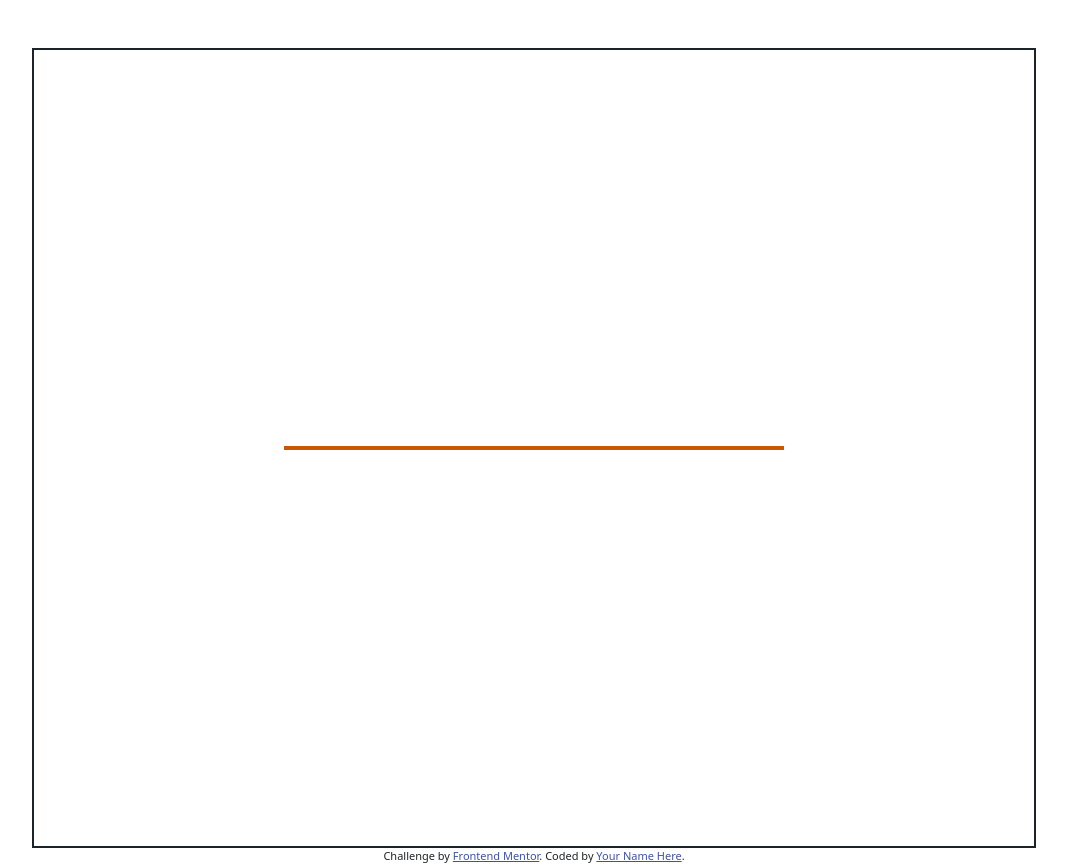
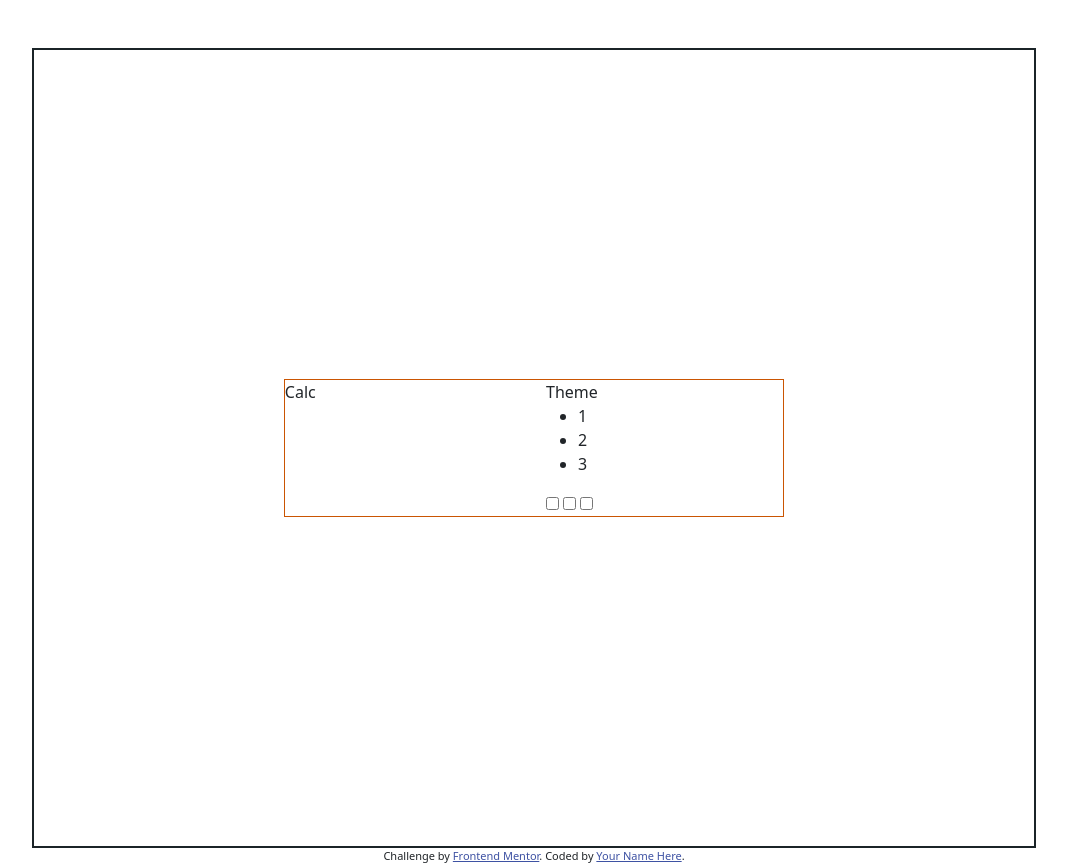
Before and after one commit to Hidan404/calculator-app-main, a plain HTML site: page index.html in a window 1280 px wide. Shown: the whole page, without its empty margins (106-1173 px from the left). Drawn offline with nearby package versions, Linux system fonts and the light colour scheme.

Commit message:
update 5

```diff
--- a/css/main-estilo.css
+++ b/css/main-estilo.css
@@ -73,5 +73,9 @@ body {
     margin: auto;
     width: 50%;
     height: auto;
-    border: 2px solid hsl(25, 98%, 40%);
+    border: 1px solid hsl(25, 98%, 40%);
 }
+.app-header .row {
+    display: flex;
+    justify-content: space-between;
+}
--- a/index.html
+++ b/index.html
@@ -20,9 +20,26 @@
   <div class="container-fluid">
     <div class="box-main">
       <div class="box-app">
-        <div></div>
-        <div></div>
-        <div></div>
+        <div class="app-header">
+          <div class="row">
+            <div class="col-sm">
+              <p>Calc</p>
+            </div>
+            <div class="col-sm">
+              <label for="tema">Theme</label>
+              <ul>
+                <li>1</li>
+                <li>2</li>
+                <li>3</li>
+              </ul>
+              <input type="checkbox">
+              <input type="checkbox">
+              <input type="checkbox">
+            </div>
+          </div>
+        </div>
+        <div class="displayNum"></div>
+        <div class="keys"></div>
       </div>
     </div>
   </div>
```
